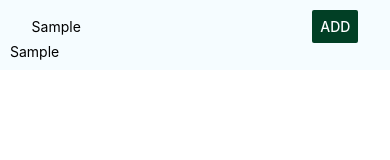
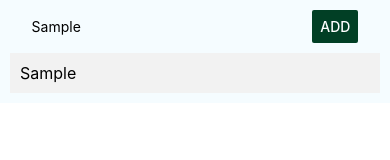
Before and after one commit to annaszalkiewicz/react-native-project, a React Native app: screen / in a window 390 px wide. Both pictures are taken after typing "Sample" into the empty fields and a click on the button "ADD". Shown: the top 160 px of the page. Built offline with nearby package versions, Linux system fonts and the light colour scheme.

Commit message:
Add styling to list items

```diff
--- a/components/ListItem.js
+++ b/components/ListItem.js
@@ -1,12 +1,32 @@
 import React from 'react';
-import { Text } from 'react-native';
+import { Text, View, StyleSheet } from 'react-native';
 
 const ListItem = (props) => {
   return (
     props.places.map((place, i) => (
-      <Text key={i}>{place}</Text>
+      <View
+        key={i}
+        style={styles.listItem}
+      >
+        <Text
+          style={styles.listItemText}
+        >{place}</Text>
+      </View>
     ))
   )
 }
 
+const styles = StyleSheet.create({
+  listItem: {
+    width: "100%",
+    marginTop: 10,
+    padding: 10,
+    backgroundColor: "#f2f2f2"
+  },
+  listItemText: {
+    color: '#000',
+    fontSize: 16
+  }
+});
+
 export default ListItem;
```
